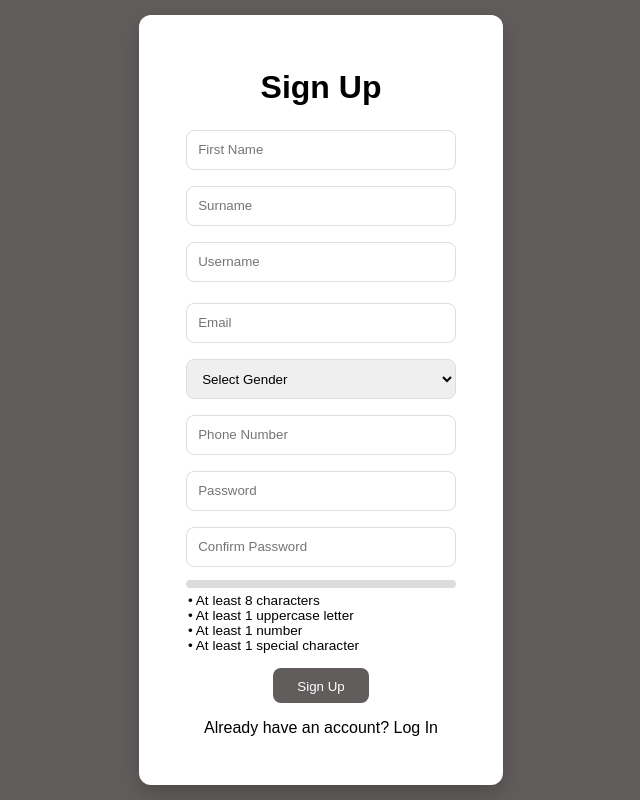
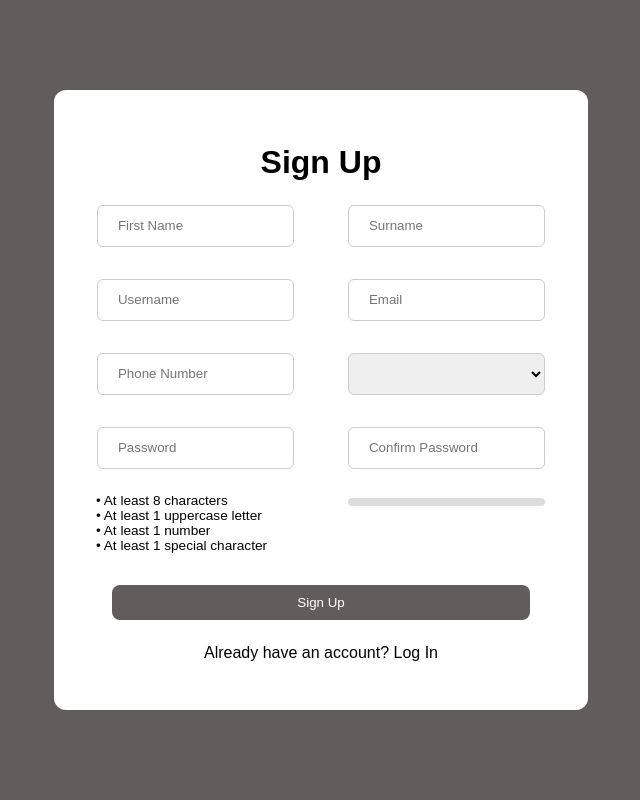
Before and after one commit to sarapojaku/Atlas_Travel, a PHP site: page /clientRegister.php in a window 1280 px wide. Shown: the whole page, without its empty margins (319-959 px from the left). Run offline with PHP 8.4, Linux system fonts and the light colour scheme.

Commit message:
Update clientRegister.php

```diff
--- a/clientRegister.php
+++ b/clientRegister.php
@@ -60,7 +60,14 @@ if ($_SERVER['REQUEST_METHOD'] === 'POST') {
         background: #625d5d;
         margin: 0;
     }
-    form {
+    .container {
+      max-width: 700px;
+      margin: 2rem auto;
+      background: #ffffff;
+      padding: 2rem;
+      border-radius: 12px;
+    }
+    /* form {
         background: #fff;
         padding: 2rem;
         border-radius: 12px;
@@ -69,7 +76,7 @@ if ($_SERVER['REQUEST_METHOD'] === 'POST') {
         display: flex;
         flex-direction: column;
         align-items: center;
-    }
+    } */
     input, select {
         display: block;
         margin: 0.5rem auto;
@@ -81,14 +88,13 @@ if ($_SERVER['REQUEST_METHOD'] === 'POST') {
         height: 40px;
     }
     button {
-        padding: 0.7rem 1.5rem;
+        padding: 10px 185px;
         background: #625d5d;
         color: #fff;
         border: none;
         border-radius: 8px;
         cursor: pointer;
         display: block;
-        /* margin: 1rem auto 0 auto; */
         height: 35px;
     }
     button:hover {
@@ -110,17 +116,10 @@ if ($_SERVER['REQUEST_METHOD'] === 'POST') {
     a:hover{
         text-decoration: underline;
     }
-    .username-status, .password-requirements, .confirm-status {
-        font-size: 0.9rem;
-        margin-top: -5px;
-        margin-bottom: 10px;
-        text-align: center;
-    }
-
     .password-requirements div {
         text-align: left;
         font-size: 0.85rem;
-        margin-right: 95px;
+        margin-left: 10px;
     }
     .strength-meter {
         width: 90%;
@@ -136,48 +135,98 @@ if ($_SERVER['REQUEST_METHOD'] === 'POST') {
         background: red;
         transition: width 0.3s ease, background 0.3s ease;
     }
+    /* Grid form layout */
+    .form-grid {
+        background: #ffffff;
+        display: grid;
+        grid-template-columns: 1fr 1fr;
+        gap: 1rem 2rem;
+        margin-top: 1rem;
+    }
+    .form-group {
+        display: flex;
+        flex-direction: column;
+    }
+    .form-group label {
+        font-weight: bold;
+        margin-bottom: 0.3rem;
+        color: #444;
+    }
+    .form-group input,
+    .form-group select {
+        padding: 20px;
+        border: 1px solid #ccc;
+        border-radius: 6px;
+    }
+    .end {
+        display: flex;
+        flex-direction: column;
+        align-items: center;
+        justify-content: center;
+        gap: 0.5rem;
+        margin-top: 1rem;
+    }
 </style>
 </head>
 <body>
 
+<div class="container">
 <form method="POST" onsubmit="return validateForm()">
     <h1>Sign Up</h1>
     <?php if (!empty($error)) echo "<div class='message'>$error</div>"; ?>
 
+    <div class="form-grid">
+        <div class="form-group">
             <input type="text" id="fname" name="ClientName" placeholder="First Name" required>
+        </div>
+        <div class="form-group">
             <input type="text" id="lname" name="ClientSurname" placeholder="Surname" required>
-
+        </div>
+        <div class="form-group">
             <input type="text" id="username" name="Username" placeholder="Username" required>
             <div id="username-status" class="username-status"></div>
-
+        </div>
+        <div class="form-group">
             <input type="email" name="Email" placeholder="Email" required>
-    <select name="Gender" required>
+        </div>
+        <div class="form-group">
+            <input type="text" name="Phone" placeholder="Phone Number" required>
+        </div>
+        <div class="form-group">
+            <select name="Gender" placeholder="Gender" required>
                 <option value="">Select Gender</option>
                 <option value="Male">Male</option>
                 <option value="Female">Female</option>
                 <option value="Other">Other</option>
             </select>
-    <input type="text" name="Phone" placeholder="Phone Number" required>
-
+        </div>
+        <div class="form-group">
             <input type="password" id="Password" name="Password" placeholder="Password" required>
+        </div>
+        <div class="form-group">
             <input type="password" id="ConfirmPassword" name="ConfirmPassword" placeholder="Confirm Password" required>
-
-    <div class="strength-meter">
-        <div id="strength-bar"></div>
         </div>
-
+        <div class="form-group">
             <div id="password-status" class="password-requirements">
                 <div id="req-length">• At least 8 characters</div>
                 <div id="req-uppercase">• At least 1 uppercase letter</div>
                 <div id="req-number">• At least 1 number</div>
                 <div id="req-special">• At least 1 special character</div>
             </div>
-
+        </div>
+        <div class="form-group">
+            <div class="strength-meter">
+                <div id="strength-bar"></div>
+            </div>
+        </div>
         <div id="confirm-status" class="confirm-status"></div>
-
+    </div>
+    <div class="end">
         <button type="submit">Sign Up</button>
         <p>Already have an account? <a href="client_login.php">Log In</a></p>
+    </div>
 </form>
+</div>
 
 <script>
 // --- Real-time username generator ---
```
Lines whose indentation alone changed are shown as unchanged.
